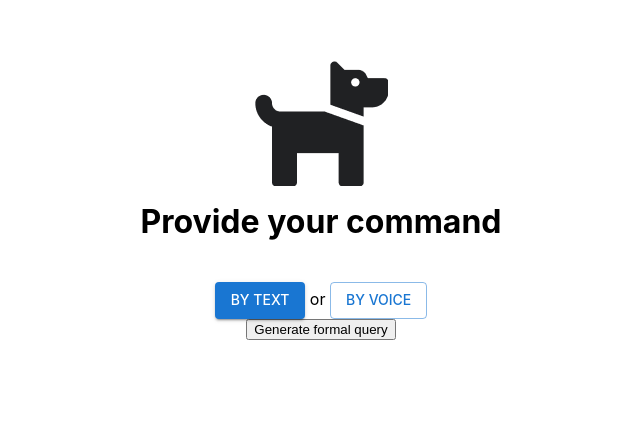
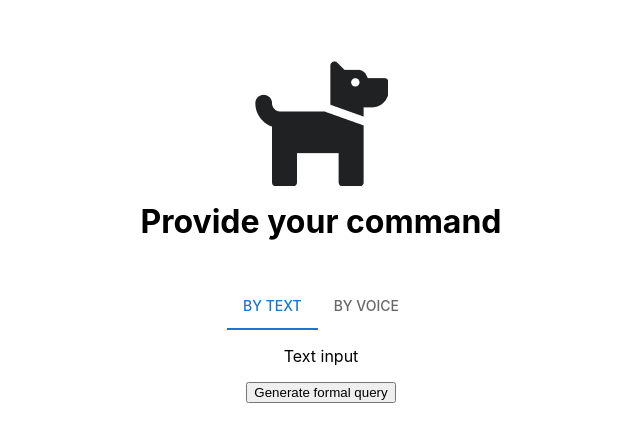
Before and after one commit to ArtemK123/NaturalDbFrontend, a React (Create React App) app: page / in a window 1280 px wide. Shown: the top 442 px of the page, without its empty margins (319-959 px from the left). Built offline with nearby package versions, Linux system fonts and the light colour scheme.

Commit message:
Added material ui tabs for input type

```diff
--- a/src/App.tsx
+++ b/src/App.tsx
@@ -1,4 +1,4 @@
-import { Box, Button, styled, TextField } from "@mui/material";
+import { Box, Button, styled, Tab, Tabs, TextField } from "@mui/material";
 import { useState } from "react";
 import { Colors } from "./colors";
 
@@ -100,28 +100,18 @@ function NaturalLanguageQueryView({ callback }: { callback: (formalQuery: string
   return (
     <>
       <Title>Provide your command</Title>
-      <div>
-        <Button
-          variant={computeInputTypeButtonVariant(NaturalLanguageInputTypes.Text)}
-          onClick={() => setInputType(NaturalLanguageInputTypes.Text)}
-        >
-          By text
-        </Button>{" "}
-        or{" "}
-        <Button
-          variant={computeInputTypeButtonVariant(NaturalLanguageInputTypes.Voice)}
-          onClick={() => setInputType(NaturalLanguageInputTypes.Voice)}
-        >
-          By voice
-        </Button>
-      </div>
+
+      <Tabs value={inputType} onChange={(_, newType: NaturalLanguageInputTypes) => setInputType(newType)}>
+        <Tab label="By text" />
+        <Tab label="By voice" />
+      </Tabs>
+
+      {inputType === NaturalLanguageInputTypes.Text && <p>Text input</p>}
+      {inputType === NaturalLanguageInputTypes.Voice && <p>Voice input</p>}
+
       <button onClick={() => callback("SELECT * FROM test;")}>Generate formal query</button>
     </>
   );
-
-  function computeInputTypeButtonVariant(buttonType: NaturalLanguageInputTypes) {
-    return inputType === buttonType ? "contained" : "outlined";
-  }
 }
 
 function FormalQueryView({ query, callback }: { query: string; callback: (queryResult: string) => void }) {
```
